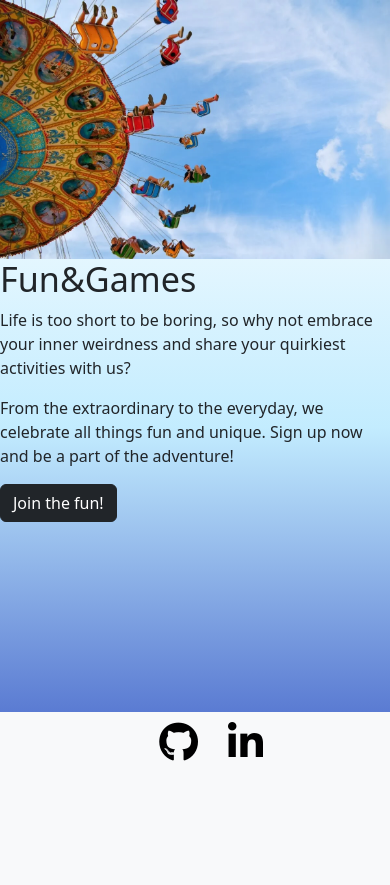
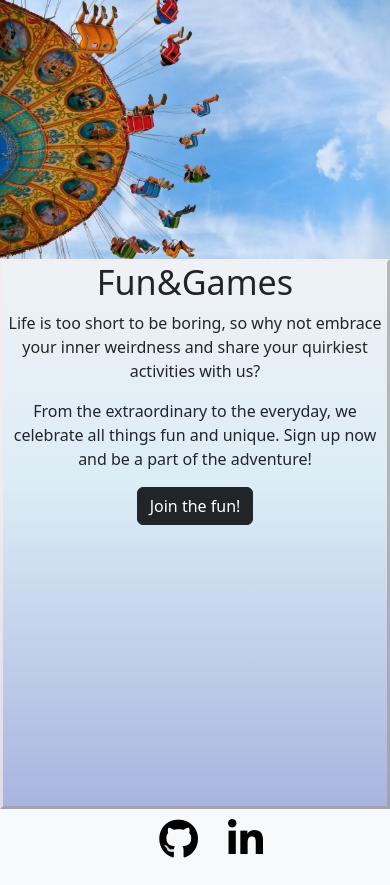
Before and after one commit to AsiaWi/fun_and_games, a Django app: page / in a window 390 px wide. Shown: the part 56-941 px from the top of the page. Before the commit the page ends 817 px from the top, so only its background shows below. Run offline with Django 4.2, Linux system fonts and the light colour scheme; some libraries are stand-ins or nearby versions.

Commit message:
Add styling to hero image for better responsive design

```diff
--- a/static/css/style.css
+++ b/static/css/style.css
@@ -66,7 +66,11 @@ header {
 
 /* text over hero img */
 #overlay {
-  padding: 20px;
+  background-color: rgba(245, 237, 237, 0.5);
+  border-style: outset;
+  border-color: rgba(245, 237, 237, 0.7);
+  text-align: center;
+  height: 550px;
 }
 
 /* ACTIVITIES.HTML and PROFILE_WALL.HTML */
@@ -131,10 +135,6 @@ a.comments-section-link {
     top: 40%;
     left: 50%;
     transform: translate(-50%, -50%);
-    background-color: rgba(245, 237, 237, 0.5);
-    border-style: outset;
-    border-color: rgba(245, 237, 237, 0.7);
-    text-align: center;
     height: fit-content;
     width: auto;
     margin: 20px;
```
